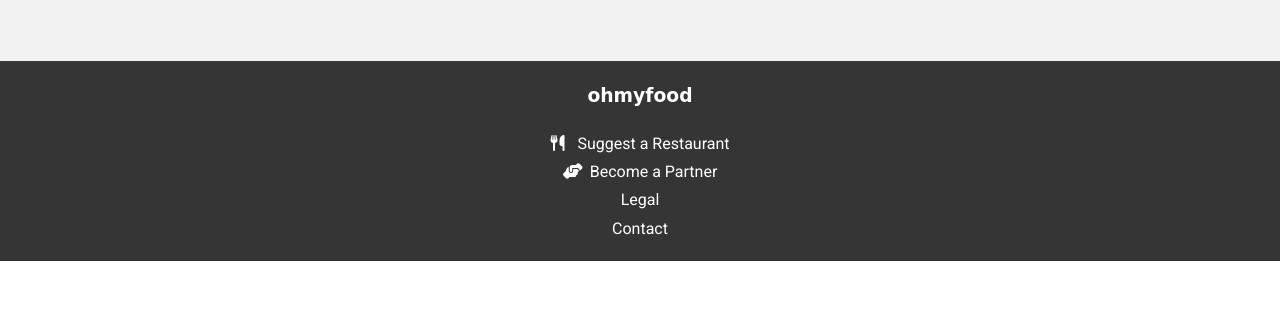
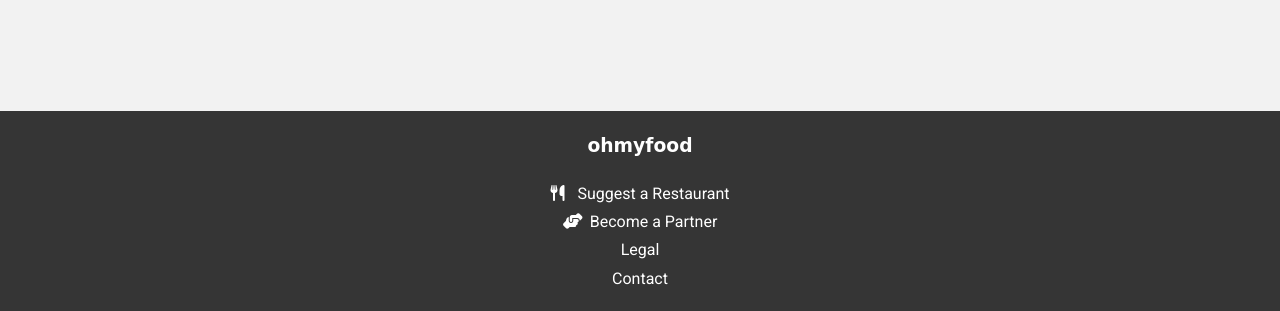
Before and after one commit to jimmypop1985/Oh-My-Food, a website: page index.html in a window 1280 px wide. Shown: the part 1458-1769 px from the top of the page. Before the commit the page ends 1719 px from the top, so only its background shows below. Drawn offline with Linux system fonts and the light colour scheme; a web font is replaced by a local one.

Commit message:
Fixed margin issue on footer

```diff
--- a/index.html
+++ b/index.html
@@ -132,7 +132,7 @@
              <h3 class = "full__container--text">Loading restaurants...</h3>
             </div>
         </main>
-        <footer class = "footer">
+        <footer class = "footer footer__main">
             <h3 class = "footer__text footer__text--title">ohmyfood</h3>
             <br>
             <div class = "footer__text footer__text--row">
--- a/sass/_footer.scss
+++ b/sass/_footer.scss
@@ -36,3 +36,7 @@
         }
     }
 }
+
+.footer__main{
+    margin-top: unset;
+}
```
Also changed, not shown: css/style.css, 1 other file.
